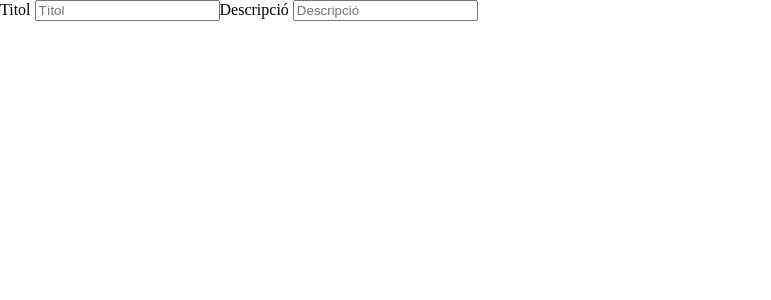
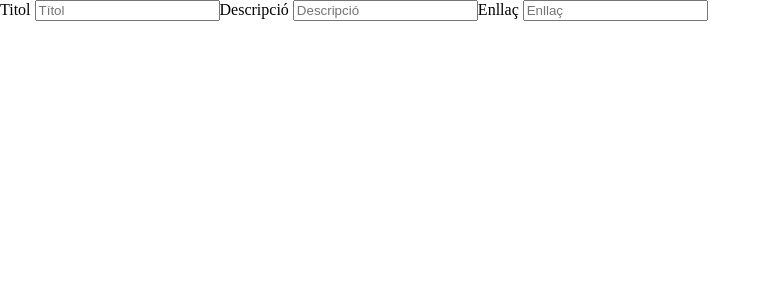
Before and after one commit to GuillemBarris/Registres_curriculars_CRPGA, an Angular app in the folder Registres_curriculars_CRPGA/: page /form-sda in a window 1280 px wide. Shown: the top 300 px of the page, without its empty margins (0-771 px from the left). Built offline with nearby package versions, Linux system fonts and the light colour scheme.

Commit message:
IMPLEMENT TEST:  should add new Link

```diff
--- a/Registres_curriculars_CRPGA/src/app/components/form-sda/form-sda.component.html
+++ b/Registres_curriculars_CRPGA/src/app/components/form-sda/form-sda.component.html
@@ -4,3 +4,6 @@
 <label>Descripció
     <input placeholder="Descripció" type="text" name="description">
 </label>
+<label>Enllaç
+    <input placeholder="Enllaç" type="text" name="link">
+</label>
```
